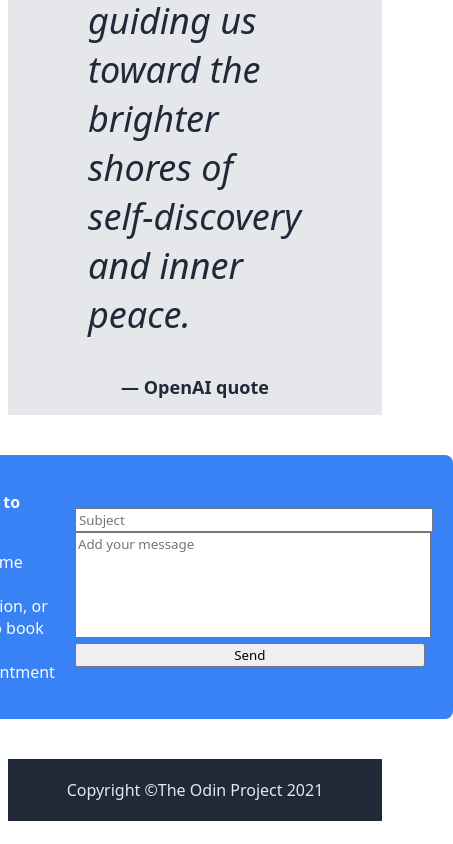
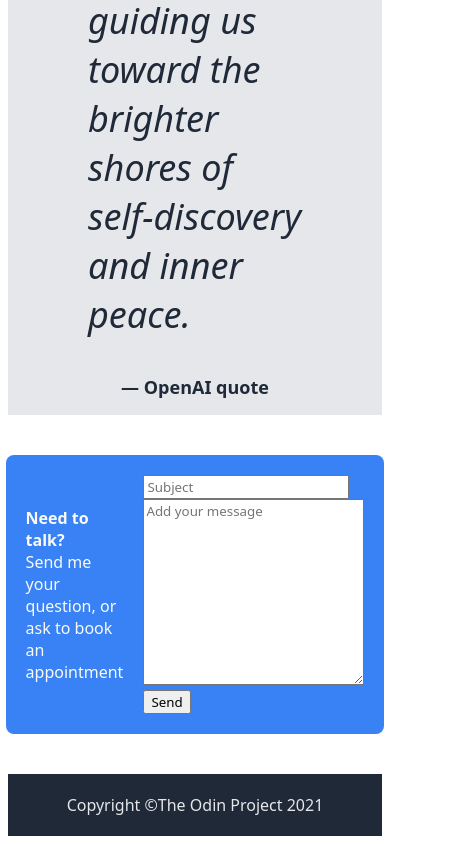
Before and after one commit to ericvanlooy/odin-landing-page, a plain HTML site: page index.html in a window 390 px wide. Shown: the part 2013-2857 px from the top of the page, 453 px wide, since content can reach past the window. Drawn offline with Linux system fonts and the light colour scheme.

Commit message:
Make page more responsive

```diff
--- a/index.html
+++ b/index.html
@@ -66,7 +66,7 @@
         </div>
         <div class="form"><form action="mailto:myemail@address.com" method="GET">
             <div class="form-subject"><input name="subject" type="text" placeholder="Subject"/></div>
-            <textarea class="form-body" placeholder="Add your message"name="body"></textarea>
+            <textarea id="form-body" placeholder="Add your message" rows="10" cols="25" name="body"></textarea>
             <div class="send"><input type="submit" value="Send" /></div>
         </div>
         </form>
--- a/style/style.css
+++ b/style/style.css
@@ -185,6 +185,7 @@ figcaption {
     display: flex;
     justify-content: space-between;
     align-items: center;
+    flex: 1;
     max-width: 800px;
     background-color: #3882F6;
     border-radius: 8px;
@@ -192,18 +193,17 @@ figcaption {
     padding:20px;
     gap:20px;
 }
-.form {
+
+.cta-text {
     display: flex;
     flex-direction: column;
+    align-items: center;
+    justify-content: center;
 }
-input {
-    width: 350px;
-}
-
-.form-body {
-    resize: none;
-    height: 100px;
-    width: 350px;
+.cta-text p {
+    margin:0;
+    padding: 0;
+    align-self: flex-start;
 }
 
 .footer-section {
```
